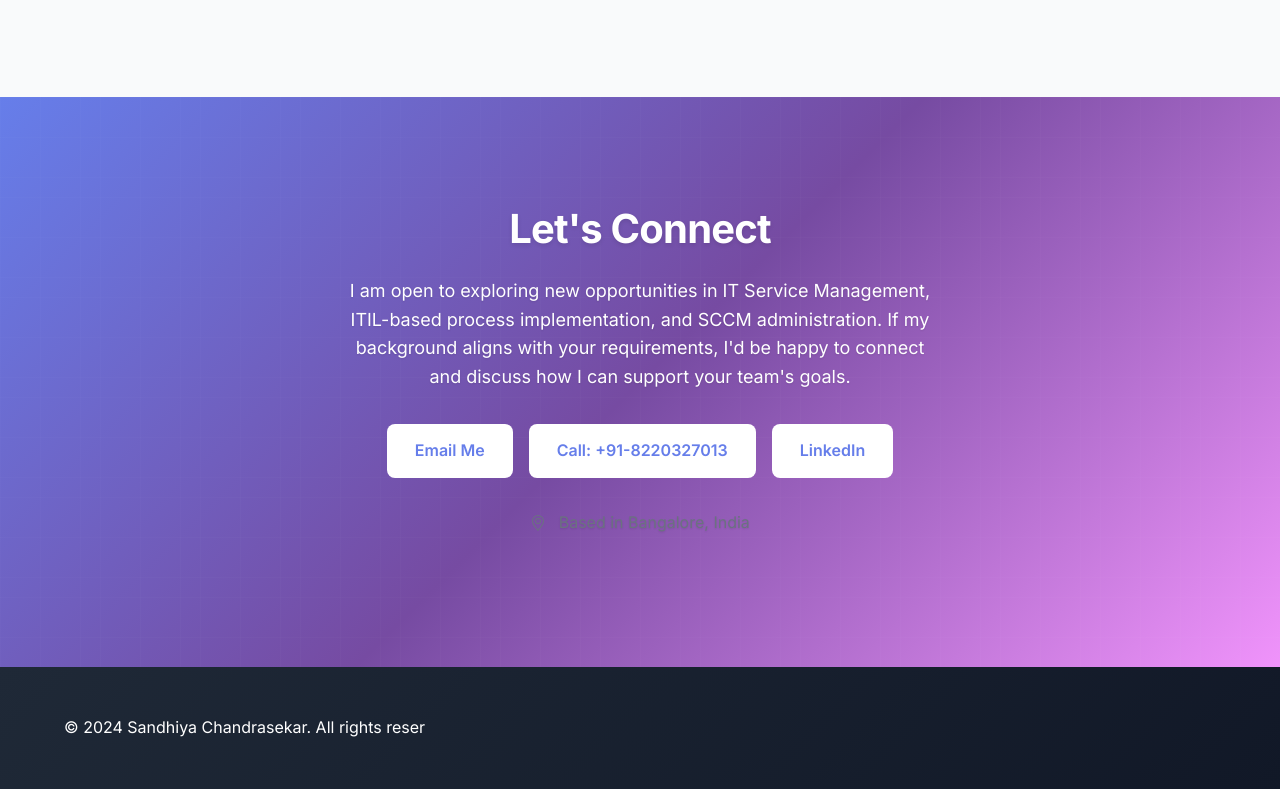
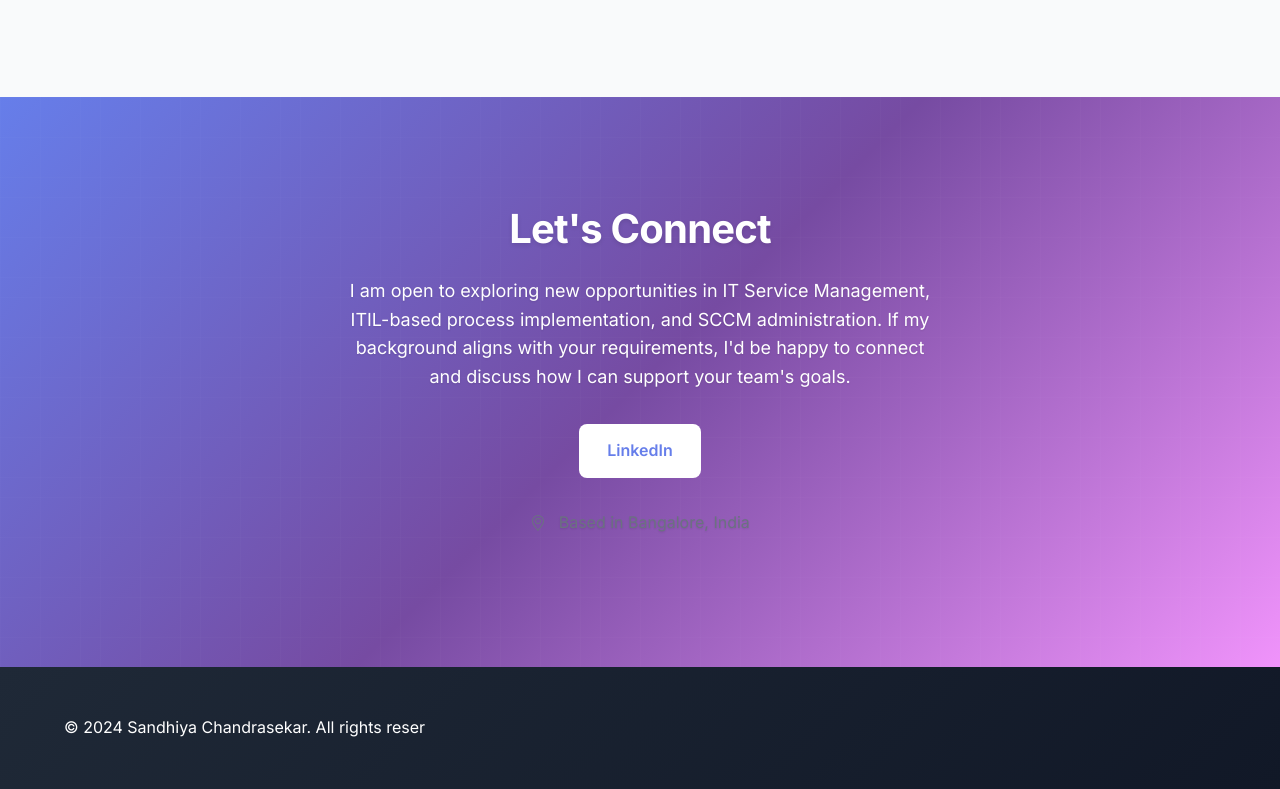
Before and after one commit to sandhiya-it-dev/sandhiya-it-dev.github.io, a plain HTML site: page index.html in a window 1280 px wide. Shown: the part 8127-8916 px from the top of the page. Drawn offline with Linux system fonts and the light colour scheme.

Commit message:
Update index.html

```diff
--- a/index.html
+++ b/index.html
@@ -474,8 +474,6 @@
             <div class="contact-content">
                 <p>I am open to exploring new opportunities in IT Service Management, ITIL-based process implementation, and SCCM administration. If my background aligns with your requirements, I'd be happy to connect and discuss how I can support your team's goals.</p>
                 <div class="contact-links">
-                    <a href="/cdn-cgi/l/email-protection#8af9ebe4eee2e3f3eba4e3fecae5fffee6e5e5e1a4e9e5e7" class="contact-btn">Email Me</a>
-                    <a href="tel:+918220327013" class="contact-btn">Call: +91-8220327013</a>
                     <a href="https://www.linkedin.com/in/sandhiya-chandrasekar-9305bb393" target="_blank" class="contact-btn">LinkedIn</a>
                 </div>
                 <p style="margin-top: 2rem; font-size: 1rem; color: var(--text-light);">
```
